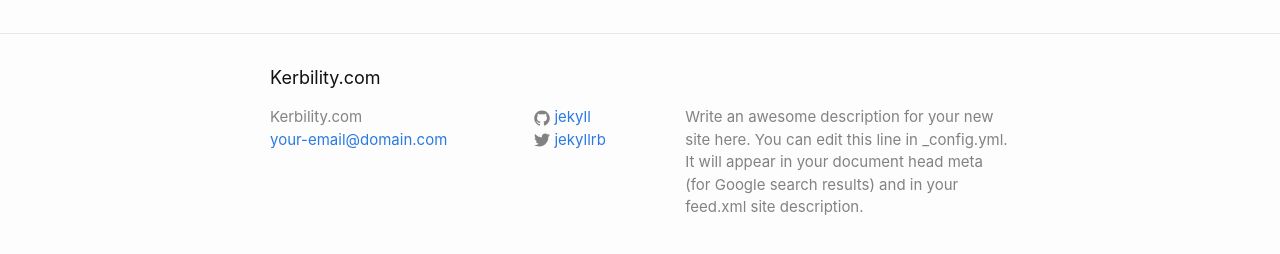
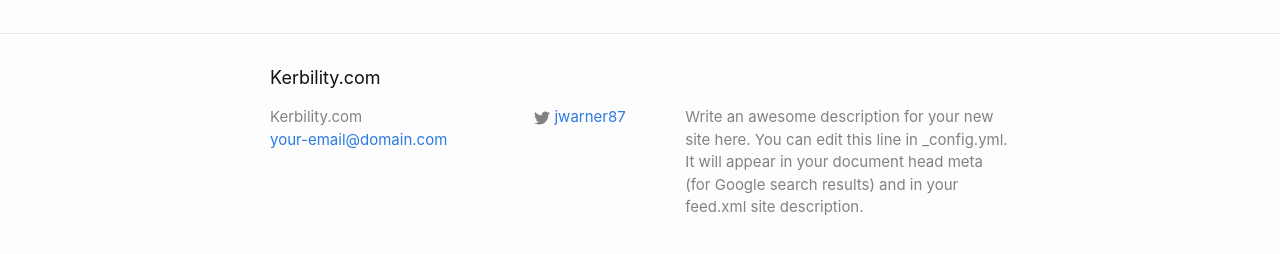
Before and after one commit to jwarner3412/kerbility, a Jekyll site: the page built from index.html, in a window 1280 px wide. Shown: the part 263-517 px from the top of the page. Built offline with Jekyll 4.4.1, drawn with Linux system fonts in a browser that asks for light colours.

Commit message:
small stuff

```diff
--- a/_config.yml
+++ b/_config.yml
@@ -12,10 +12,9 @@
   Write an awesome description for your new site here. You can edit this
   line in _config.yml. It will appear in your document head meta (for
   Google search results) and in your feed.xml site description.
-baseurl: "" # the subpath of your site, e.g. /blog
-url: "http://yourdomain.com" # the base hostname & protocol for your site
-twitter_username: jekyllrb
-github_username:  jekyll
+baseurl: "/mysite" # the subpath of your site, e.g. /blog
+url: "http://kerbility.com" # the base hostname & protocol for your site
+twitter_username: jwarner87
 
 # Build settings
 markdown: kramdown
```
